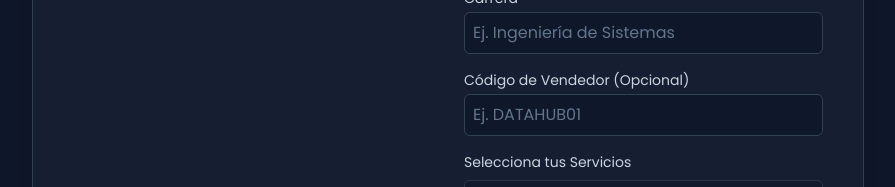
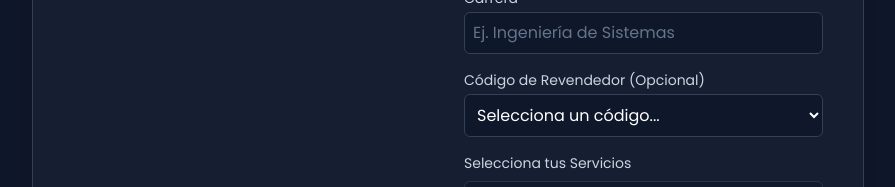
Before and after one commit to Brandon-Gonsales/EventHub_frontend, a React (Vite) app: page /event/congreso002/purchase in a window 1280 px wide. Shown: the part 1908-2095 px from the top of the page, without its empty margins (192-1087 px from the left). Built offline with nearby package versions, Linux system fonts and the light colour scheme.

Commit message:
RESELLER1

```diff
--- a/src/components/TicketPurchase.tsx
+++ b/src/components/TicketPurchase.tsx
@@ -13,6 +13,29 @@ import {
   PaymentMethod,
   EventService,
 } from '../types';
+
+const validResellerCodes = [
+  'DAVO01',
+  'DAVO02',
+  'DAVO03',
+  'DAVO04',
+  'DAVO05',
+  'DAVO06',
+  'DAVO07',
+  'DAVO08',
+  'DAVO09',
+  'DAVO10',
+  'NONO01',
+  'NONO02',
+  'NONO03',
+  'NONO04',
+  'NONO05',
+  'NONO06',
+  'NONO07',
+  'NONO08',
+  'NONO09',
+  'NONO10',
+];
 
 const initializeServices = (services: EventService[] = []): Record<string, boolean> => {
   return services.reduce((acc, service) => {
@@ -36,7 +59,7 @@ const TicketPurchase: React.FC<TicketPurchaseProps> = ({ eventData }) => {
     phone: '',
     institution: '',
     career: '',
-    vendorCode: '',
+    resellerCode: '',
   });
 
   const [selectedServices, setSelectedServices] = useState<Record<string, boolean>>(
@@ -274,10 +297,25 @@ const TicketPurchase: React.FC<TicketPurchaseProps> = ({ eventData }) => {
             <input type="text" id="career" name="career" value={formData.career} onChange={handleInputChange} placeholder="Ej. Ingeniería de Sistemas" required className="w-full bg-slate-900 border border-slate-700 rounded-md p-2 text-white placeholder-slate-500 focus:ring-2 focus:ring-sky-500 focus:border-sky-500 transition"/>
           </div>
 
-          <div>
-            <label htmlFor="vendorCode" className="block text-sm font-medium text-slate-300 mb-1">Código de Vendedor (Opcional)</label>
-            <input type="text" id="vendorCode" name="vendorCode" value={formData.vendorCode} onChange={handleInputChange} placeholder="Ej. DATAHUB01" className="w-full bg-slate-900 border border-slate-700 rounded-md p-2 text-white placeholder-slate-500 focus:ring-2 focus:ring-sky-500 focus:border-sky-500 transition"/>
-          </div>
+         <div>
+          <label htmlFor="resellerCode" className="block text-sm font-medium text-slate-300 mb-1">
+            Código de Revendedor (Opcional)
+          </label>
+          <select
+            id="resellerCode"
+            name="resellerCode" // <-- 2. Añadido el atributo 'name'
+            value={formData.resellerCode} // <-- 3. Conectado al estado formData
+            onChange={handleInputChange} // <-- 4. Usando la función existente
+            className="w-full bg-slate-900 border border-slate-700 rounded-md p-2 text-white placeholder-slate-500 focus:ring-2 focus:ring-sky-500 focus:border-sky-500 transition"
+          >
+            <option value="">Selecciona un código...</option>
+            {validResellerCodes.map(code => (
+              <option key={code} value={code}>
+                {code}
+              </option>
+            ))}
+          </select>
+        </div>
 
           <div>
             <label className="block text-sm font-medium text-slate-300 mb-2">Selecciona tus Servicios</label>
--- a/src/data/eventData.ts
+++ b/src/data/eventData.ts
@@ -28,10 +28,10 @@ export const allEvents: EventData[] = [
     ],
     category: 'Congreso',
     categoryColor: 'bg-sky-500',
-    date: '18-20 SEP, 2025',
-    time: '20:00 HRS',
+    date: '18-19-20 SEP, 2025',
+    time: '',
     location: 'Santa Cruz de la Sierra',
-    address: 'Avenida Siempreviva, #742',
+    address: 'U.A.G.R.M.',
     description: [
     "El Congreso Académico Nacional de Universidades es el encuentro más destacado del año para la comunidad educativa...",
     "✨ ¿Qué vivirás?",
```
Lines whose indentation alone changed are shown as unchanged.
